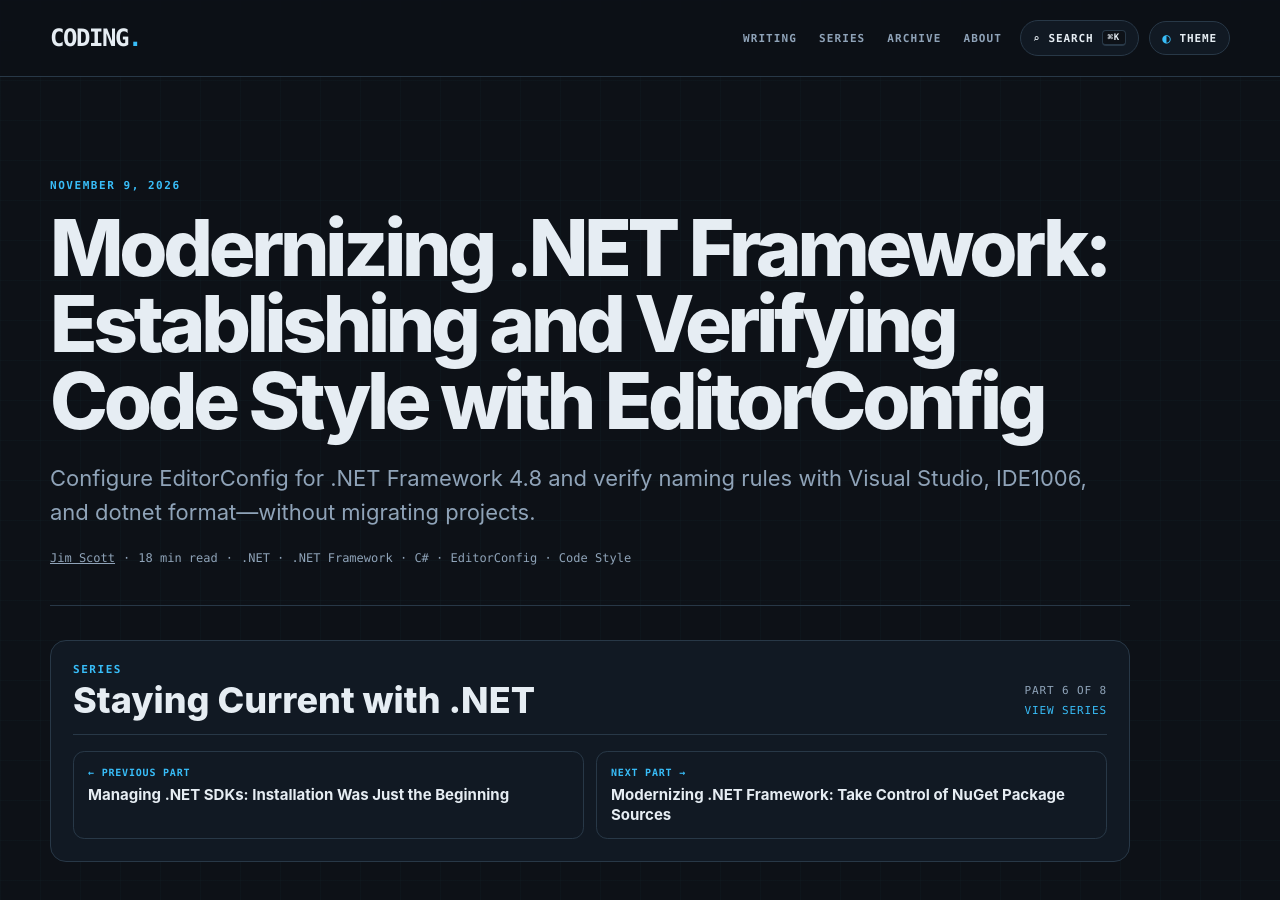
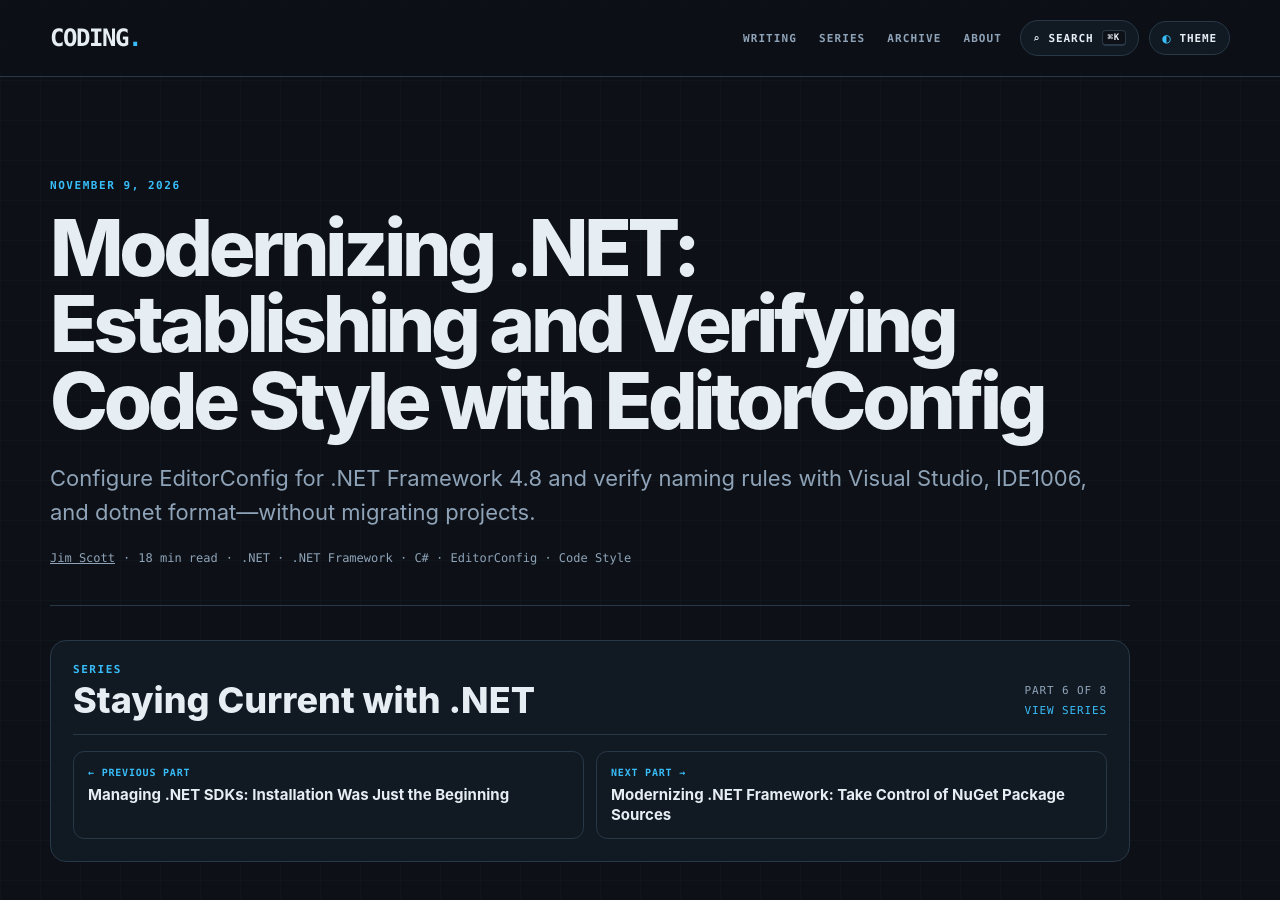
Before and after one commit to infoconex/coding-blog, a Jekyll site: the page built from post/2026/11/09/editorconfig-dotnet-framework-4-8-verify-code-style/index.md, in a window 1280 px wide and 900 px high. Built offline with Jekyll 4.4.1, drawn with Linux system fonts in a browser that asks for light colours; some of the changed lines change nothing that is shown.

Commit message:
Broaden .NET modernization article and SEO titles

```diff
--- a/post/2026/11/09/editorconfig-dotnet-framework-4-8-verify-code-style/index.md
+++ b/post/2026/11/09/editorconfig-dotnet-framework-4-8-verify-code-style/index.md
@@ -1,7 +1,7 @@
 ---
 layout: post
-title: "Modernizing .NET Framework: Establishing and Verifying Code Style with EditorConfig"
-seoTitle: "EditorConfig for .NET Framework 4.8: Set Up and Verify Rules"
+title: "Modernizing .NET: Establishing and Verifying Code Style with EditorConfig"
+seoTitle: "EditorConfig for .NET: Set Up and Verify Code Style"
 date: "2026-11-09"
 slug: "editorconfig-dotnet-framework-4-8-verify-code-style"
 author: "Jim Scott"
```
